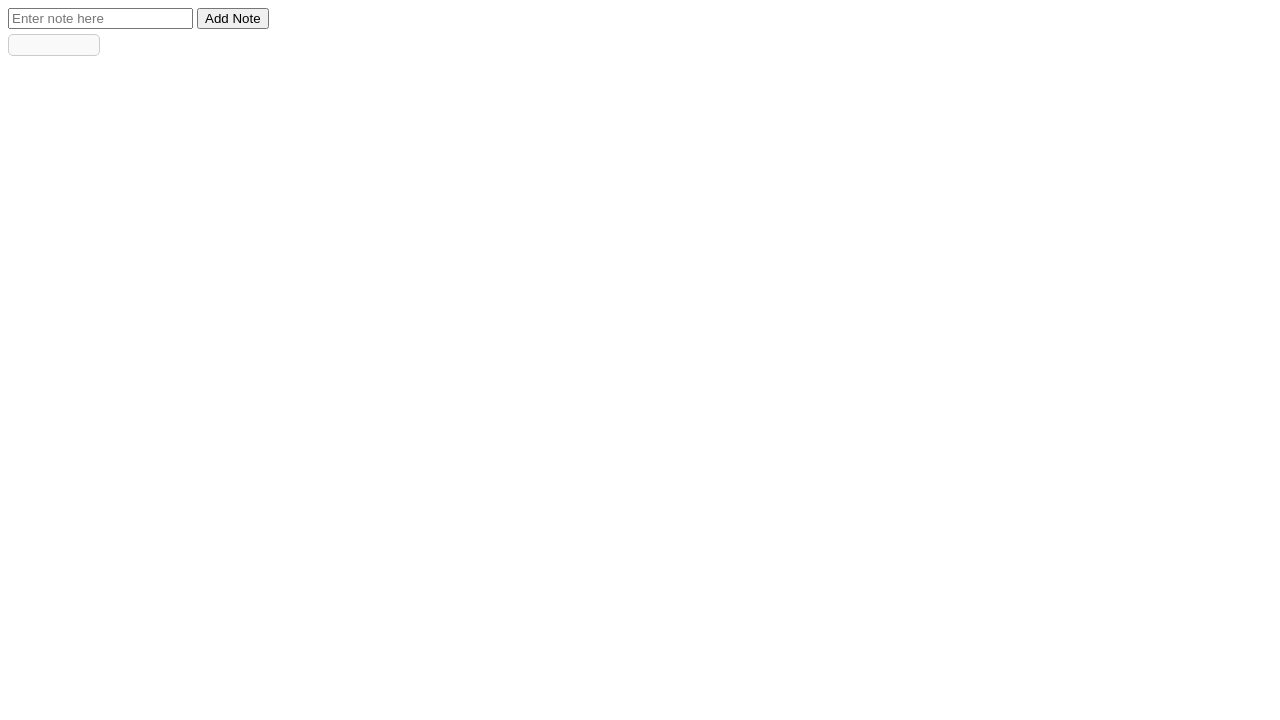
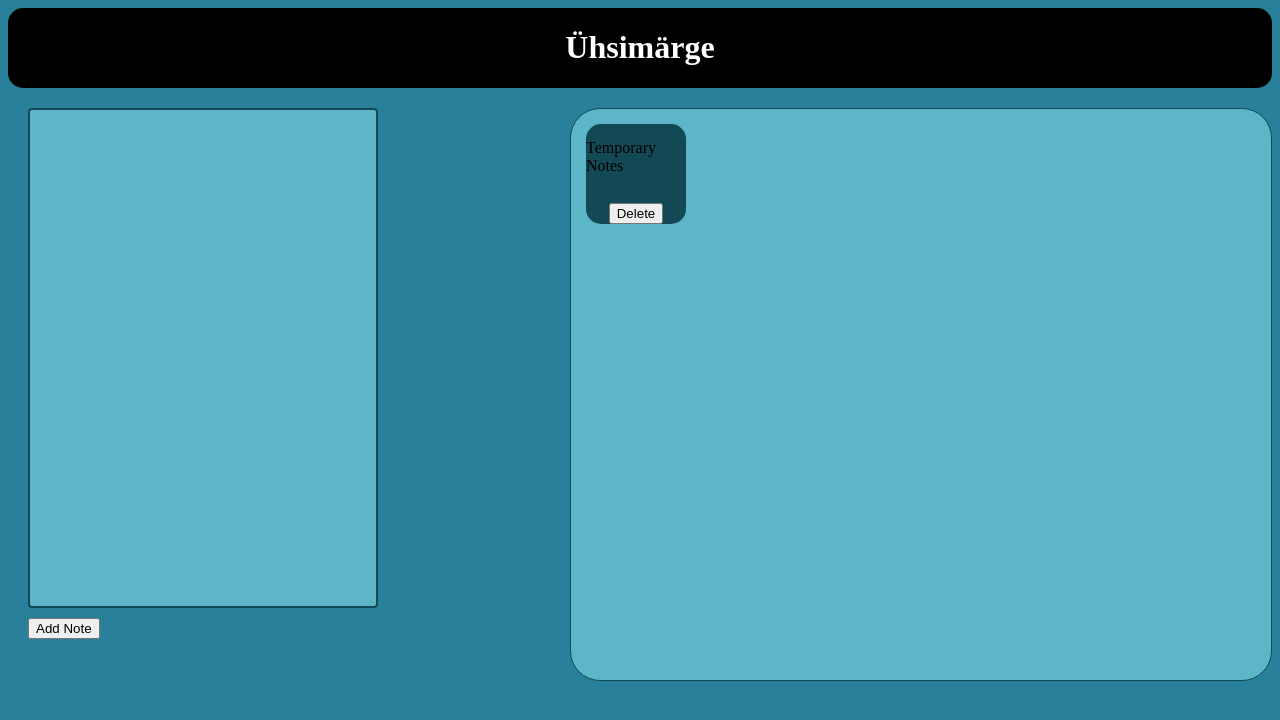
Before and after one commit to MustLuikH7/Uhismarge, a website: page pages/main/index.html in a window 1280 px wide. Drawn offline with Linux system fonts and the light colour scheme.

Commit message:
csss ja html

```diff
--- a/pages/login/login.css
+++ b/pages/login/login.css
@@ -1,7 +1,14 @@
+body{
+    background: #28809A;
+}
 .login-header {
-  justify-content: center;
-  display: flex;
-  background: aqua;
+    justify-content: center;
+     display: flex;
+    background: black;
+    border-radius: 15px;
+    color: white;
+    width: 100%;
+
 }
 .login-main__loginForm {
   justify-content: center;
@@ -20,6 +27,7 @@
     gap: 10px;
     flex-direction: column;
     display: flex;
+    background: #000;
 }
 .login-main__loginBtn{
     cursor: pointer;
@@ -29,3 +37,6 @@
     justify-content: center;
     align-items: center;
 }
+.loginInput{
+    width: 150px;
+}
--- a/pages/main/index.html
+++ b/pages/main/index.html
@@ -5,9 +5,27 @@
     <link rel="stylesheet" href="styles.css">
 </head>
 <body>
-<input type="text" name="note" id="note" class="note" placeholder="Enter note here">
-<button class="nupp" id="nupp">Add Note</button>
-<div id="notes_container" class="notes_container"></div>
-<script src="script.js"></script>
+<header class="main-header">
+    <div class="main-header__wrapper">
+        <h1 class="main-wrapper__title">Ühsimärge</h1>
+    </div>
+</header>
+<div class="container">
+    <div id="notes_container" class="notes_container">
+        <div class="noteNoteContainer">
+            <div class="containerNotes">
+                Temporary Notes
+            </div>
+            <button>Delete</button>
+        </div>
+
+    </div>
+
+    <div class="note-input">
+        <textarea class="note"></textarea>
+        <button class="nupp" id="nupp">Add Note</button>
+    </div>
+</div>
+
 </body>
 </html>
--- a/pages/main/styles.css
+++ b/pages/main/styles.css
@@ -1,8 +1,70 @@
-.notes_container{
-    border: 1px solid #ccc;
-    padding: 10px;
-    margin: 5px 0;
-    border-radius: 5px;
-    background-color: #f9f9f9;
-    max-width: 70px;
+body {
+    background: #28809A;
 }
+
+.notes_container {
+    border: 1px solid #134955;
+    background-color: #5db5c8;
+    position: absolute;
+    right: 0;
+    max-width: 700px;
+    width: 100%;
+    max-height: 800px;
+    height: 100%;
+    border-radius: 30px;
+}
+
+.container {
+    position: relative;
+    display: flex;
+    gap: 20px;
+    padding: 20px;
+}
+
+.note-input {
+    width: 350px;
+    display: flex;
+    flex-direction: column;
+    align-items: flex-start;
+    gap: 10px;
+}
+
+.main-header {
+    justify-content: center;
+    display: flex;
+    background: black;
+    border-radius: 15px;
+    color: white;
+    width: 100%;
+}
+
+.note {
+    width: 100%;
+    height: 500px;
+    padding: 12px 20px;
+    box-sizing: border-box;
+    border: 2px solid #134955;
+    border-radius: 4px;
+    background-color: #5db5c8;
+    resize: none;
+}
+.containerNotes{
+    display: flex;
+    width: 100px;
+    height: 100px;
+    background-color: #134955;
+    border-radius: 15px;
+    margin: 15px;
+
+}
+.noteNoteContainer{
+    display: flex;
+    flex-direction: column;
+    justify-content: center;
+    align-items: center;
+    width: 100px;
+    height: 100px;
+    background-color: #134955;
+    border-radius: 15px;
+    margin: 15px;
+}
--- a/pages/reg/reg.css
+++ b/pages/reg/reg.css
@@ -1,7 +1,12 @@
+body{
+    background: #28809A;
+}
 .reg-header {
     justify-content: center;
     display: flex;
-    background: aqua;
+    background: black;
+    border-radius: 15px;
+    color: white;
 }
 .reg-main__regForm {
     justify-content: center;
@@ -20,6 +25,7 @@
     gap: 10px;
     flex-direction: column;
     display: flex;
+    background: #000;
 }
 
 .reg-main__submitBtn {
@@ -30,3 +36,6 @@
     justify-content: center;
     align-items: center;
 }
+.regInput{
+    width: 150px;
+}
```
Also changed, not shown: pages/login/login.html (+2 -2 lines), pages/reg/reg.html (+3 -3 lines).
